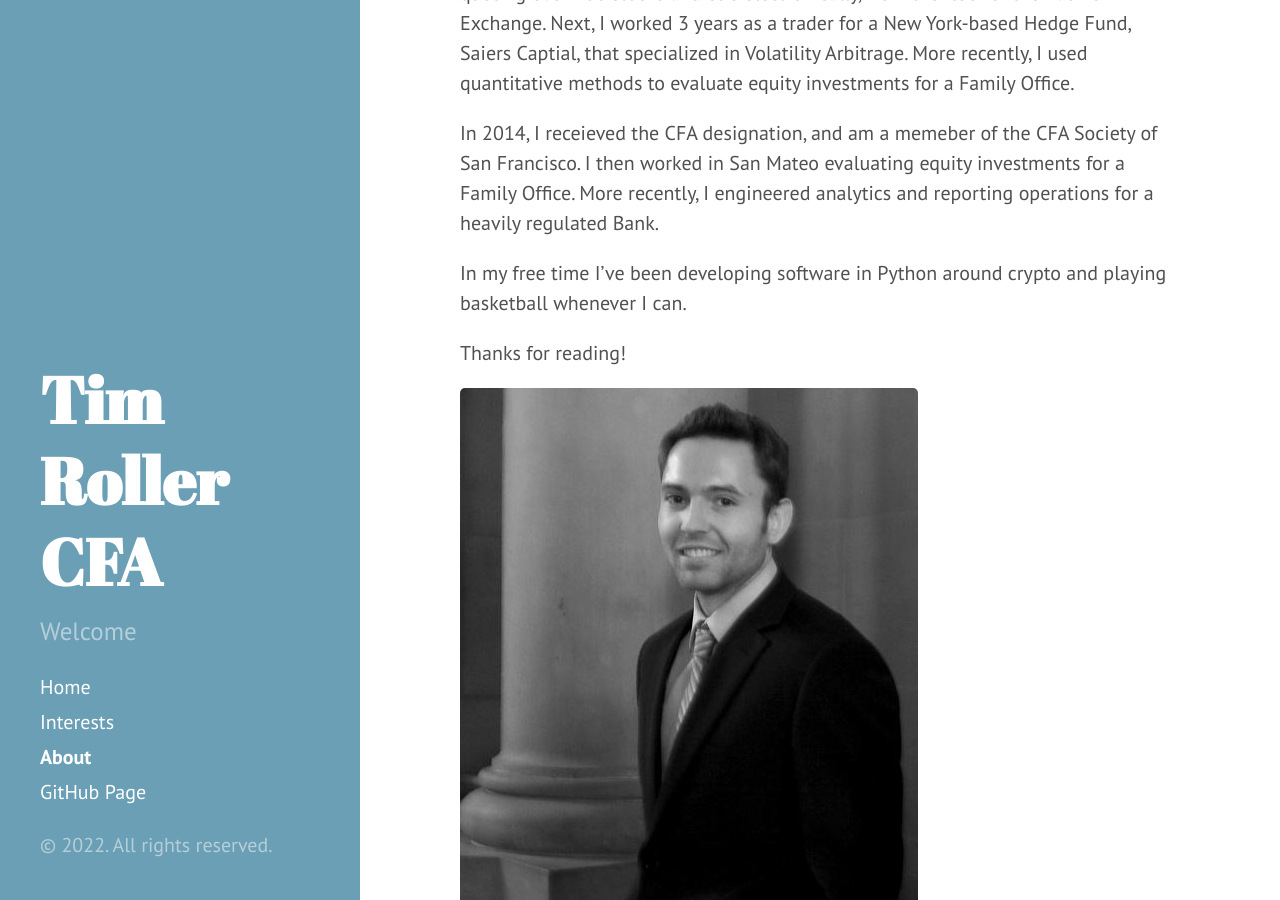
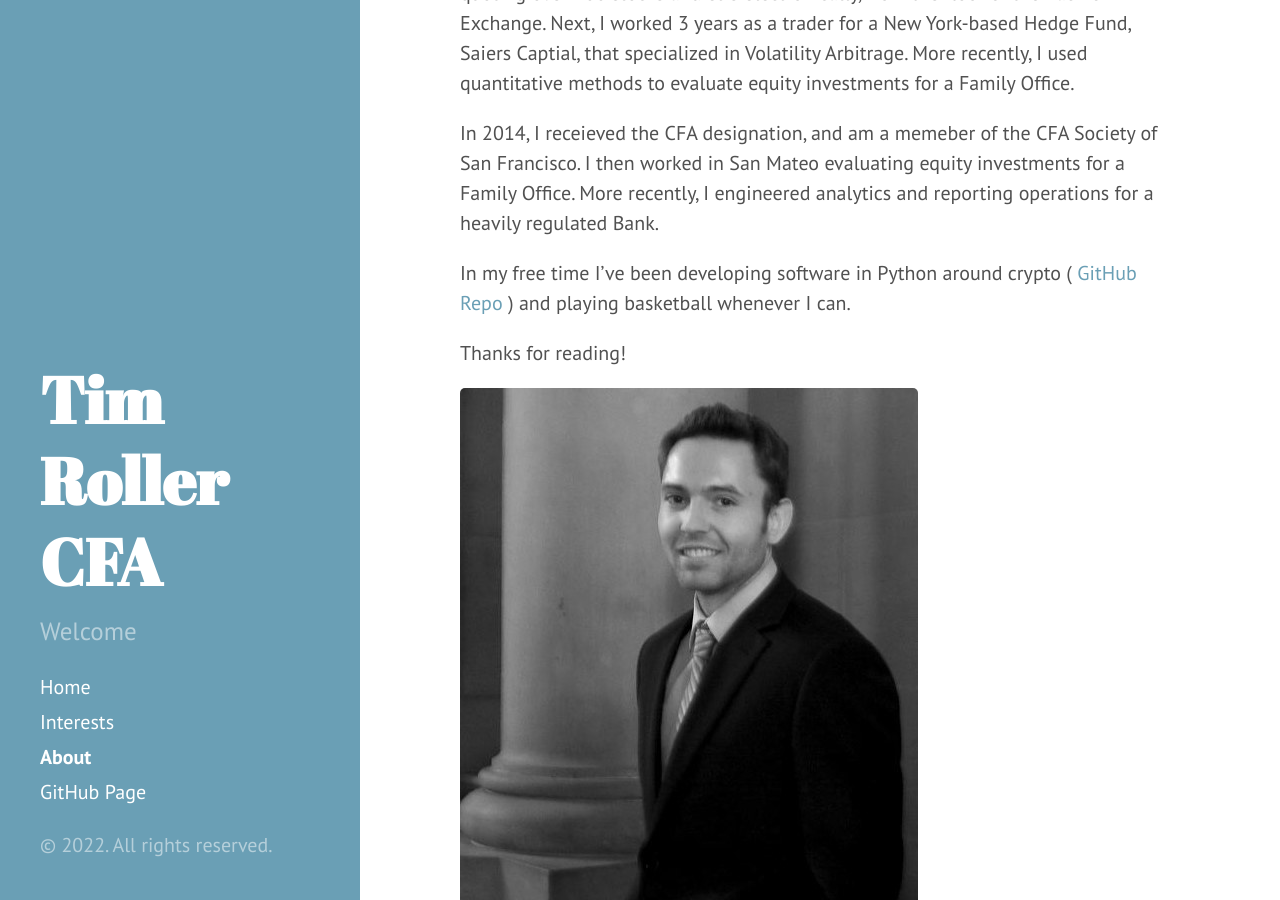
Before and after one commit to TimRoller/TimRoller.github.io, a Jekyll site: the page built from about.md, in a window 1280 px wide and 900 px high, scrolled down 420 px. Built offline with Jekyll 4.4.1, drawn with Linux system fonts in a browser that asks for light colours.

Commit message:
Update about.md

```diff
--- a/about.md
+++ b/about.md
@@ -10,7 +10,7 @@ I spent two summers interning for a Consulting Engineering firm, SGH, before emb
 
 In 2014, I receieved the CFA designation, and am a memeber of the CFA Society of San Francisco. I then worked in San Mateo evaluating equity investments for a Family Office. More recently, I engineered analytics and reporting operations for a heavily regulated Bank.
 
-In my free time I've been developing software in Python around crypto and playing basketball whenever I can.
+In my free time I've been developing software in Python around crypto (<a href="https://github.com/TimRoller/Crypto-Portfolio-Analytics"> GitHub Repo </a>) and playing basketball whenever I can.
 
 Thanks for reading!
 
```
